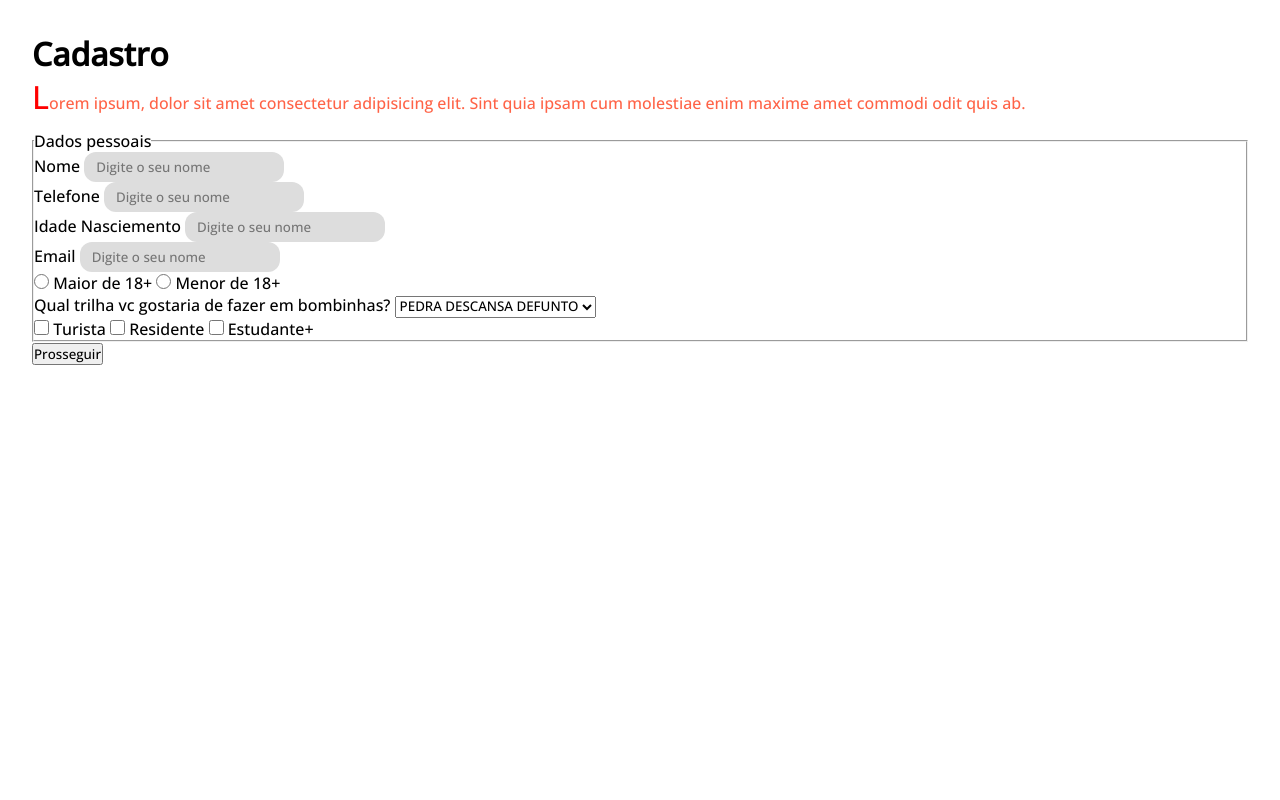
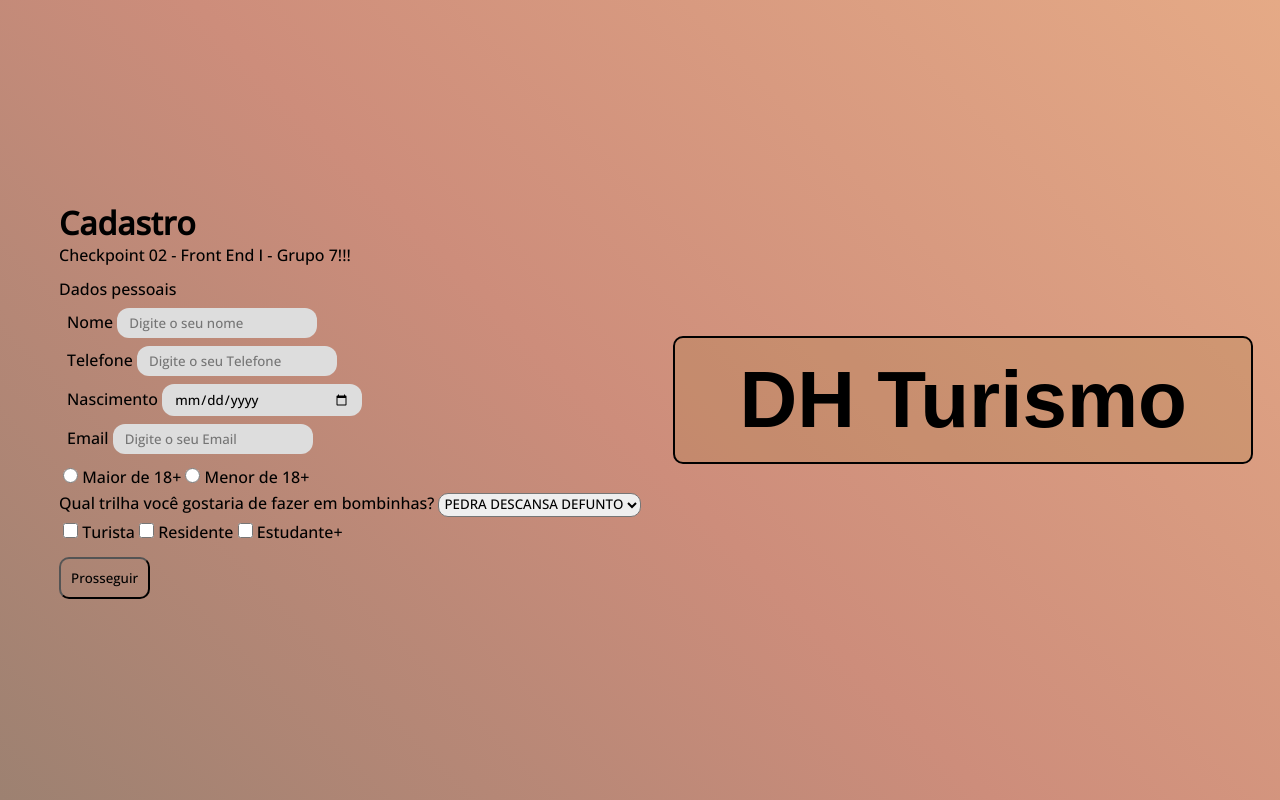
Before and after one commit to vini-bolado/Front_end1, a plain HTML site: page CheckPoin2/index.html in a window 1280 px wide. Drawn offline with nearby package versions, Linux system fonts and the light colour scheme.

Commit message:
CheckPoint2Commit

```diff
--- a/CheckPoin2/index.html
+++ b/CheckPoin2/index.html
@@ -5,9 +5,11 @@
     <meta http-equiv="X-UA-Compatible" content="IE=edge">
     <meta name="viewport" content="width=device-width, initial-scale=1.0">
     <link rel="stylesheet" href="style.css">
-    <title>Document</title>
+    <title>CheckPoint2</title>
 </head>
-<body>
+
+
+<body class="gradient">
 
 
 
@@ -17,49 +19,52 @@
 
             <h1>Cadastro</h1>
 
-            <p class="main-text">Lorem ipsum, dolor sit amet consectetur adipisicing elit. Sint quia ipsam cum molestiae enim maxime amet commodi odit quis ab.</p>
+            <p class="main-text">
+                Checkpoint 02 - Front End I - Grupo 7!!!
+            </p>
 
             <fieldset>
 
                 <legend>Dados pessoais</legend>
 
-                <div>
+            <div>
+
+                <div >
                     <label for="name">Nome</label>
                     <input type="text" name="name" id="name" placeholder="Digite o seu nome" class="custom-input">
                 </div>
 
-                <div>
-                    <label for="name">Telefone</label>
-                    <input type="text" name="name" id="name" placeholder="Digite o seu nome" class="custom-input">
-                </div>
 
                 <div>
-                    <label for="name">Idade Nasciemento</label>
-
-                    <input type="text" name="name" id="name" placeholder="Digite o seu nome" class="custom-input">
+                    <label for="Telefone">Telefone</label>
+                    <input type="number" name="Telefone" id="Telefone" placeholder="Digite o seu Telefone" class="custom-input">
+                </div>
 
 
                 <div>
-                    <label for="name">Email</label>
 
-                    <input type="text" name="name" id="name" placeholder="Digite o seu nome" class="custom-input">
+                    <label for="Birth">Nascimento</label>
+
+                    <input type="date" name="Birth" id="Birth"  class="custom-input">
                 </div>
 
+                <div class="email">
+                    <label for="Email">Email</label>
+                    <input type="email" name="Email" id="Email" placeholder="Digite o seu Email" class="custom-input">
+                </div>
 
-                    <div class="box">
+            </div>
+
+                    <div>
                         <input type="radio" name="option" id="firstOption" class="custom-checkbox">
-
                         <label for="firstOption">Maior de 18+</label>
-
                         <input type="radio" name="option" id="SecondOpition" class="custom-checkbox">
-
                         <label for="secondOpition">Menor de 18+</label>
                     </div>
 
 
-
-                    <label for="interest-area">Qual trilha vc gostaria de fazer em bombinhas?</label>
-                    <select name="interest-area">
+                    <label for="interest-area">Qual trilha você gostaria de fazer em bombinhas?</label>
+                    <select class="interest-area" name="interest-area">
 
                         <option value="1">PEDRA DESCANSA DEFUNTO</option>
                         <option value="2">DUAS IRMÃS</option>
@@ -69,7 +74,7 @@
 
                     <label for=""></label>
 
-                    <div class="box">
+                    <div>
                         <input type="checkbox" name="option" id="firstOption" class="custom-checkbox">
                         <label for="firstOption">Turista</label>
                         <input type="checkbox" name="option" id="SecondOpition" class="custom-checkbox">
@@ -81,20 +86,16 @@
 
 
 
-
-
-                </div>
-
-
-
             </fieldset>
 
-            <button class="success-button">Prosseguir</button>
+            <button class="success-button" type="submit">Prosseguir</button>
 
         </form>
 
     </main>
 
+        <h1 class="text">DH Turismo</h1>
+
 
 </body>
 </html>
--- a/CheckPoin2/style.css
+++ b/CheckPoin2/style.css
@@ -10,35 +10,37 @@
 
 }
 
-.main-header {
+.gradient {
+    display: flex;
+    align-items: center;
+    justify-content: center;
+    height: 100vh;
+    width: 100vw;
 
-    padding: 32px;
 
-}
+    background: linear-gradient(45deg, #084177, #687466, #cd8d7b, #fbc490);
+    background-size: 300% 300%;
+    animation: colors 15s ease infinite;
+  }
 
-.main-header ul {
+  @keyframes colors {
+    0% {
+      background-position: 0% 50%;
+    }
+    50% {
+      background-position: 100% 50%;
+    }
+    100% {
+      background-position: 0% 50%;
+    }
+  }
 
-    list-style: none;
-
-}
-
-.main-header ul li {
-
-    color: white;
-    width: 100px;
-    background-color: grey;
-    text-align: center;
-    padding: 24px;
-    border-radius: 12px;
-    margin-bottom: 6px;
-
-}
-
-.main-header ul li:nth-child(odd) {
-
-    background-color: tomato;
-
-}
+  @media (max-width: 600px) {
+    .text {
+      font-size: 1.5rem;
+      padding: 1rem 2rem;
+    }
+  }
 
 main {
 
@@ -52,17 +54,13 @@ main {
 
 }
 
-.main-text::first-line {
-
-    color: tomato;
+fieldset{
+    border: 0;
 
 }
 
-.main-text::first-letter {
-
-    color: red;
-    font-size: 32px;
-
+div{
+    padding: 4px;
 }
 
 .custom-input {
@@ -90,6 +88,7 @@ main {
 
 }
 
+
 .custom-checkbox {
 
 
@@ -97,14 +96,42 @@ main {
     height: 15px;
     transition: .5s;
 
-
-}
-
-label{
-
 }
 
 
-.box{
+.text {
+    font-family: "Montserrat", sans-serif;
+    font-weight: 700;
+    font-size: 5rem;
+    color: rgb(0, 0, 0);
+    border: 2px solid rgb(0, 0, 0);
+    padding: 1rem 4rem;
+    background-color: rgba(165, 122, 66, 0.241);
+    border-radius: 10px;
+  }
+
+
+.interest-area{
+    padding: 1px;
+    border-radius: 10px;
+}
+
+.success-button{
+    margin-top: 10px;
+    padding: 10px;
+    border-radius: 10px;
+    border-color: #000;
+    transition-property: all;
+    transition-duration: 0.5s;
+    background-color: rgba(172, 255, 47, 0);
+    color: black;
+}
+
+.success-button:hover{
+    background-color: greenyellow;
+    color: white;
+    transform: scale(1.3);
+
+
 
 }
```
